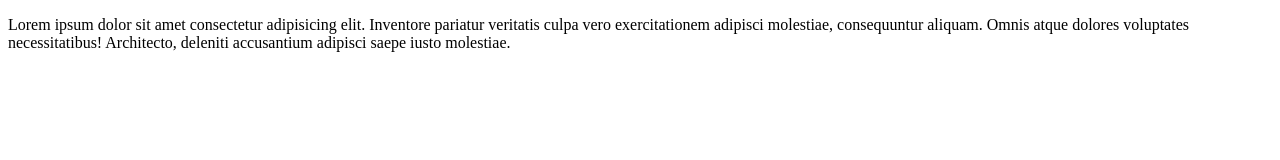
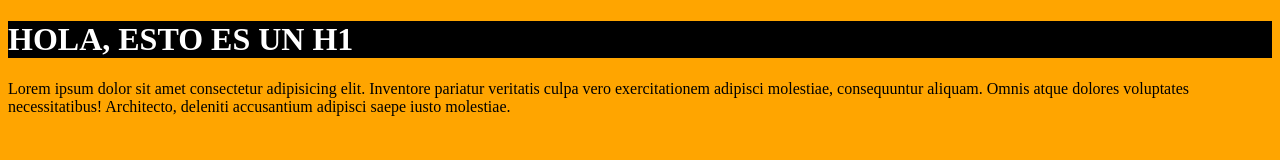
Before and after one commit to mastrangeloispc/miercoles6, a plain HTML site: page index.html in a window 1280 px wide. Drawn offline with Linux system fonts and the light colour scheme.

Commit message:
agrego estilo

```diff
--- /dev/null
+++ b/estilo.css
@@ -0,0 +1,7 @@
+* {
+    background-color: orange;
+}
+h1 {
+    background-color: black;
+    color: white;
+}
--- a/index.html
+++ b/index.html
@@ -6,9 +6,11 @@
     <meta http-equiv="X-UA-Compatible" content="IE=edge">
     <meta name="viewport" content="width=device-width, initial-scale=1.0">
     <title>Document</title>
+    <link rel="stylesheet" href="estilo.css">
 </head>
 
 <body>
+    <h1>HOLA, ESTO ES UN H1</h1>
     <p>
         Lorem ipsum dolor sit amet consectetur adipisicing elit. Inventore pariatur veritatis culpa vero exercitationem
         adipisci molestiae, consequuntur aliquam. Omnis atque dolores voluptates necessitatibus! Architecto, deleniti
```
